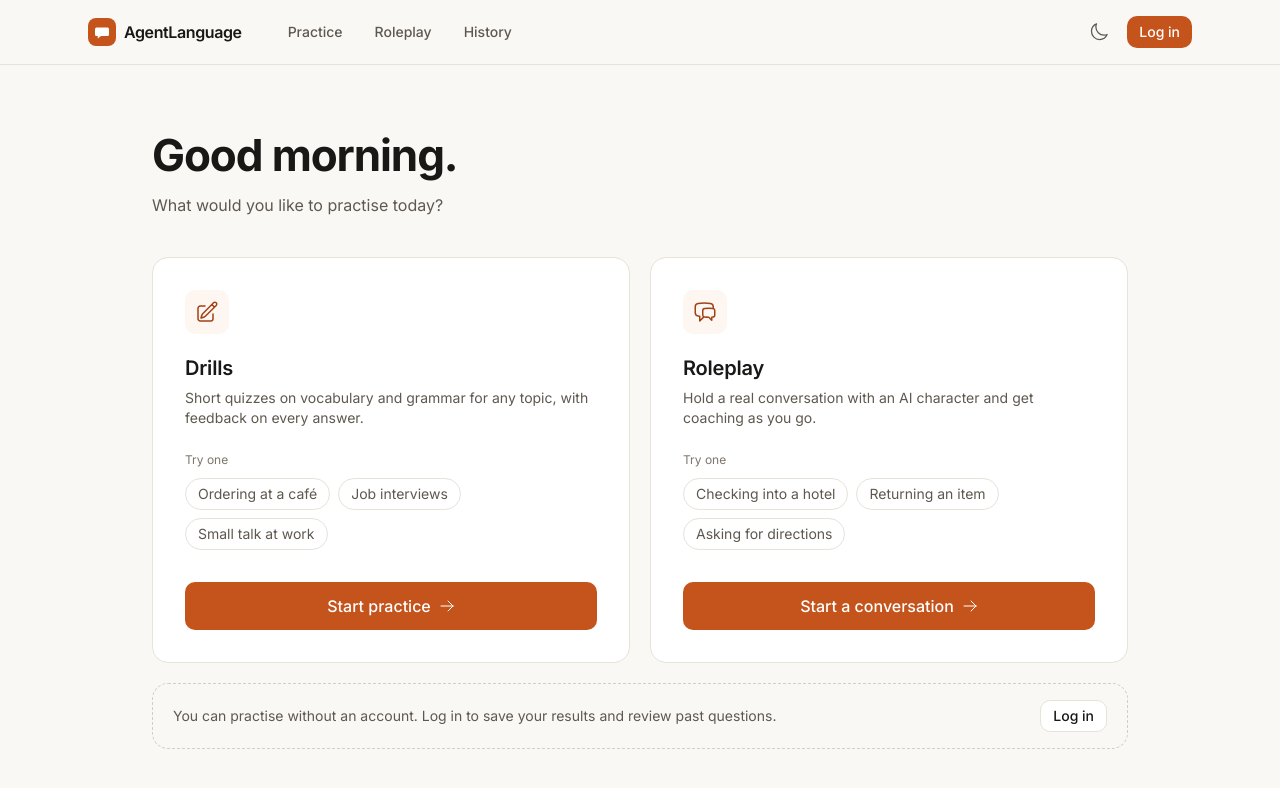
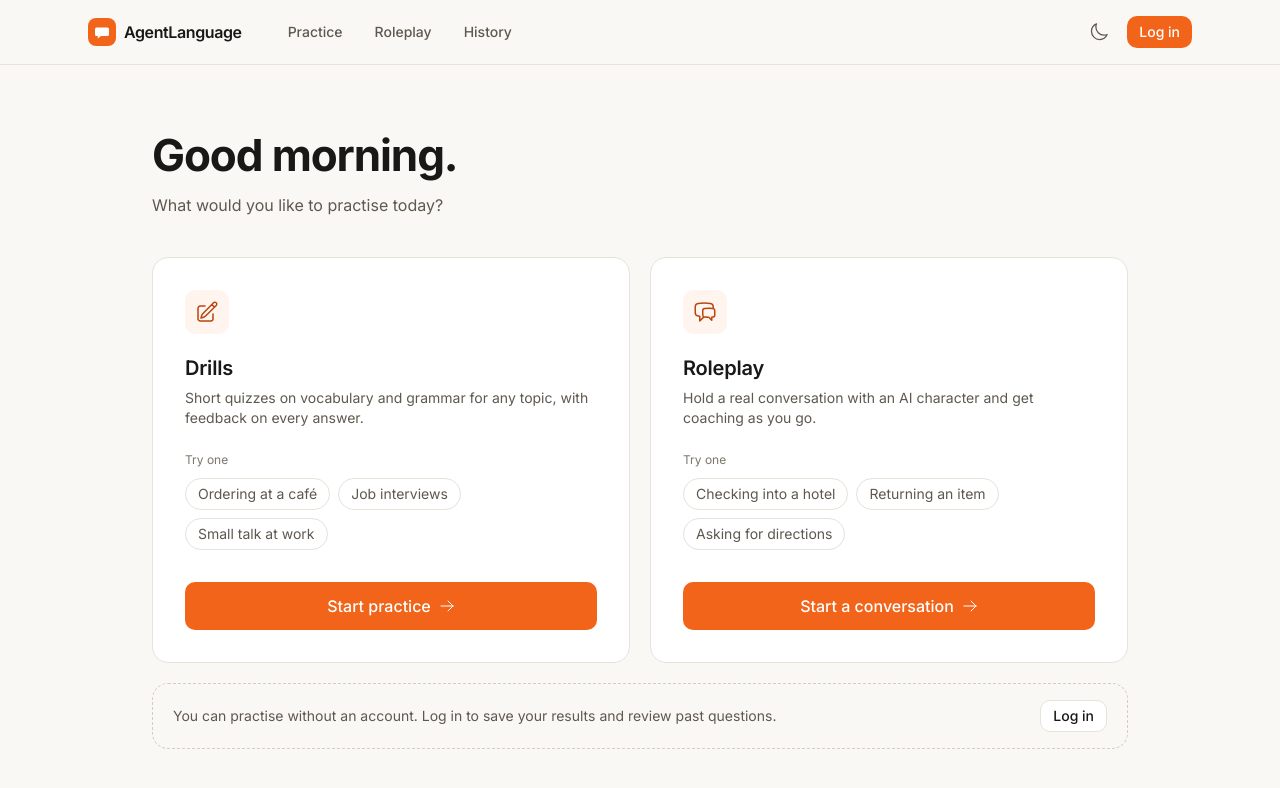
Before and after one commit to FeiyaOu/AgentLanguage, a React (Vite) app in the folder frontend/: page / in a window 1280 px wide. Shown: the top 788 px of the page. Built offline with nearby package versions, Linux system fonts and the light colour scheme; no server answers.

Commit message:
feat: change theme color

```diff
--- a/frontend/src/components/UserMenu.tsx
+++ b/frontend/src/components/UserMenu.tsx
@@ -1,6 +1,6 @@
 import { useNavigate } from 'react-router-dom';
 import { ArrowRightStartOnRectangleIcon, ClockIcon, Cog6ToothIcon } from '@heroicons/react/24/outline';
-import { Avatar, Button, Menu, MenuContent, MenuItem, MenuLabel, MenuSeparator, MenuTrigger, Skeleton, toast } from '../ui';
+import { Avatar, Button, Menu, MenuContent, MenuItem, MenuLabel, MenuSeparator, MenuTrigger, Skeleton, cn, toast } from '../ui';
 import { useAuth } from '../auth/AuthContext';
 
 /**
@@ -28,10 +28,14 @@ export function UserMenu() {
   return (
     <Menu>
       <MenuTrigger
-        className="rounded-pill outline-none focus-visible:ring-2 focus-visible:ring-ring focus-visible:ring-offset-2 focus-visible:ring-offset-canvas"
+        className={cn(
+          'rounded-pill outline-none transition-shadow duration-fast ease-standard',
+          'hover:ring-2 hover:ring-accent-line data-[state=open]:ring-2 data-[state=open]:ring-accent-line',
+          'focus-visible:ring-2 focus-visible:ring-ring focus-visible:ring-offset-2 focus-visible:ring-offset-canvas',
+        )}
         aria-label="Account menu"
       >
-        <Avatar name={user.name} size="sm" />
+        <Avatar name={user.name} size="sm" tone="solid" />
       </MenuTrigger>
       <MenuContent>
         <MenuLabel>
--- a/frontend/src/pages/DesignSystem.tsx
+++ b/frontend/src/pages/DesignSystem.tsx
@@ -323,11 +323,16 @@ export default function DesignSystem() {
         </div>
       </Section>
 
-      <Section title="Avatar" description="Initials, or a persona's emoji.">
+      <Section title="Avatar" description="Solid for the signed-in user, soft (tinted) for initials or a persona's emoji.">
         <Row label="Sizes">
           <Avatar name="Sophie Ou" size="sm" />
           <Avatar name="Sophie Ou" />
           <Avatar name="Sophie Ou" size="lg" />
+        </Row>
+        <Row label="User (solid)">
+          <Avatar name="Sophie Ou" size="sm" tone="solid" />
+          <Avatar name="Sophie Ou" tone="solid" />
+          <Avatar name="Sophie Ou" size="lg" tone="solid" />
         </Row>
         <Row label="Persona">
           <Avatar name="Marco the waiter" emoji="🧑‍🍳" />
--- a/frontend/src/results/TutorDialog.tsx
+++ b/frontend/src/results/TutorDialog.tsx
@@ -112,7 +112,7 @@ export function TutorDialog({ item, onClose }: TutorDialogProps) {
                 <div
                   className={cn(
                     'max-w-[85%] whitespace-pre-wrap rounded-card px-3.5 py-2.5 text-body-sm',
-                    msg.role === 'user' ? 'rounded-br-[6px] bg-accent text-accent-fg' : 'rounded-bl-[6px] bg-sunken text-fg',
+                    msg.role === 'user' ? 'rounded-br-[6px] border border-accent-line bg-accent-soft text-fg' : 'rounded-bl-[6px] bg-sunken text-fg',
                   )}
                 >
                   {msg.content}
--- a/frontend/src/roleplay/MessageList.tsx
+++ b/frontend/src/roleplay/MessageList.tsx
@@ -49,7 +49,7 @@ export function MessageList({ messages, personaName, personaEmoji, typing }: Mes
               <div
                 className={cn(
                   'flex max-w-[90%] items-start gap-2 rounded-card px-3.5 py-2 text-body-sm',
-                  msg.type === 'coach' ? 'bg-accent-soft text-fg' : 'bg-sunken text-muted',
+                  msg.type === 'coach' ? 'border border-accent-line bg-surface text-fg' : 'bg-sunken text-muted',
                 )}
               >
                 {msg.type === 'coach' && <SparklesIcon className="mt-0.5 size-4 shrink-0 text-accent-text" aria-hidden />}
@@ -76,7 +76,7 @@ export function MessageList({ messages, personaName, personaEmoji, typing }: Mes
               className={cn(
                 'max-w-[80%] whitespace-pre-wrap rounded-card px-4 py-2.5 text-body',
                 isUser
-                  ? 'rounded-br-[6px] bg-accent text-accent-fg'
+                  ? 'rounded-br-[6px] border border-accent-line bg-accent-soft text-fg'
                   : 'rounded-bl-[6px] border border-line bg-surface text-fg',
               )}
             >
--- a/frontend/src/styles/tokens.css
+++ b/frontend/src/styles/tokens.css
@@ -26,17 +26,19 @@
   --sand-900: 26 24 22;
   --sand-950: 18 17 16;
 
-  /* ── Primitive: accent (ember) ── */
-  --ember-50: 253 246 241;
-  --ember-100: 251 233 221;
-  --ember-200: 246 207 180;
-  --ember-300: 239 173 132;
-  --ember-400: 231 133 79;
-  --ember-500: 221 106 44;
-  --ember-600: 196 83 28;
-  --ember-700: 161 66 22;
-  --ember-800: 128 54 22;
-  --ember-900: 103 47 22;
+  /* ── Primitive: accent (ember, a bright orange) ──
+   * 500 is the brand fill. White on it is 3.2:1 (AA for UI components / large text),
+   * so text on light surfaces uses 700 (5:1) via --color-accent-text instead. */
+  --ember-50: 255 245 238;
+  --ember-100: 255 232 217;
+  --ember-200: 255 205 174;
+  --ember-300: 255 171 122;
+  --ember-400: 255 138 76;
+  --ember-500: 242 100 25;
+  --ember-600: 217 83 15;
+  --ember-700: 184 70 15;
+  --ember-800: 143 58 18;
+  --ember-900: 110 49 20;
 
   /* ── Semantic: surfaces & text ── */
   --color-canvas: var(--sand-50);
@@ -50,13 +52,13 @@
   --color-subtle: var(--sand-500);
 
   /* ── Semantic: accent ── */
-  --color-accent: var(--ember-600);
-  --color-accent-hover: var(--ember-700);
+  --color-accent: var(--ember-500);
+  --color-accent-hover: var(--ember-600);
   --color-accent-fg: var(--sand-0);
   --color-accent-soft: var(--ember-50);
   --color-accent-line: var(--ember-200);
   --color-accent-text: var(--ember-700);
-  --color-ring: var(--ember-500);
+  --color-ring: var(--ember-400);
 
   /* ── Semantic: feedback ── */
   --color-success: 47 125 79;
@@ -91,11 +93,11 @@
   --color-muted: var(--sand-400);
   --color-subtle: var(--sand-500);
 
-  --color-accent: var(--ember-600);
-  --color-accent-hover: var(--ember-500);
+  --color-accent: var(--ember-500);
+  --color-accent-hover: var(--ember-400);
   --color-accent-fg: var(--sand-0);
-  --color-accent-soft: 45 29 20;
-  --color-accent-line: 90 52 32;
+  --color-accent-soft: 56 31 17;
+  --color-accent-line: 112 56 26;
   --color-accent-text: var(--ember-400);
   --color-ring: var(--ember-400);
 
--- a/frontend/src/ui/Avatar.tsx
+++ b/frontend/src/ui/Avatar.tsx
@@ -2,7 +2,7 @@ import { cva, type VariantProps } from 'class-variance-authority';
 import { cn } from './cn';
 
 const avatarVariants = cva(
-  'inline-flex shrink-0 items-center justify-center rounded-pill bg-accent-soft ring-1 ring-inset ring-accent-line/70 text-accent-text font-semibold select-none overflow-hidden',
+  'inline-flex shrink-0 items-center justify-center rounded-pill font-semibold select-none overflow-hidden',
   {
     variants: {
       size: {
@@ -10,9 +10,16 @@ const avatarVariants = cva(
         md: 'size-10 text-body-sm',
         lg: 'size-14 text-heading',
       },
+      tone: {
+        /** Light tint: lets a persona's emoji read clearly. */
+        soft: 'bg-accent-soft ring-1 ring-inset ring-accent-line/70 text-accent-text',
+        /** Brand fill: the signed-in user's own avatar. */
+        solid: 'bg-accent text-accent-fg',
+      },
     },
     defaultVariants: {
       size: 'md',
+      tone: 'soft',
     },
   },
 );
@@ -31,9 +38,9 @@ function initials(name: string) {
   return (parts[0]?.[0] ?? '?').toUpperCase() + (parts.length > 1 ? parts[parts.length - 1][0].toUpperCase() : '');
 }
 
-export function Avatar({ name, emoji, src, size, className }: AvatarProps) {
+export function Avatar({ name, emoji, src, size, tone, className }: AvatarProps) {
   return (
-    <span className={cn(avatarVariants({ size }), className)} role="img" aria-label={name}>
+    <span className={cn(avatarVariants({ size, tone }), className)} role="img" aria-label={name}>
       {src ? (
         <img src={src} alt="" className="size-full object-cover" />
       ) : emoji ? (
```
